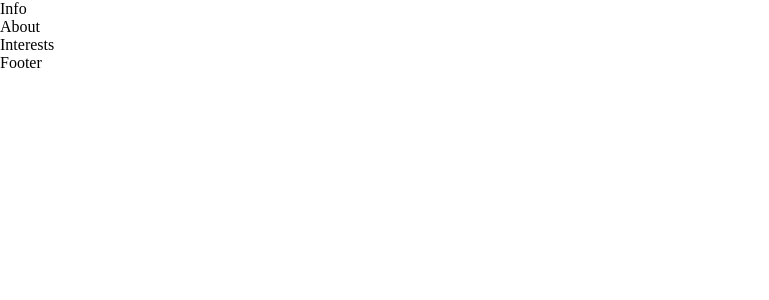
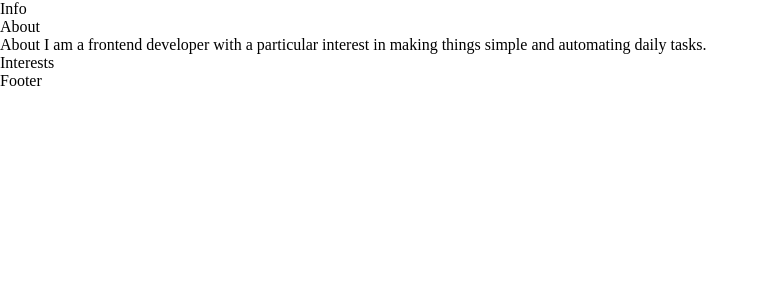
Before and after one commit to FMirzaei93/CV-app, a React (Create React App) app: page / in a window 1280 px wide. Shown: the top 300 px of the page, without its empty margins (0-769 px from the left). Built offline with nearby package versions, Linux system fonts and the light colour scheme; a web font is replaced by a local one.

Commit message:
Update About.js

```diff
--- a/src/components/About.js
+++ b/src/components/About.js
@@ -1,7 +1,11 @@
 function About() {
   return (
-    <div>
-      <p>About</p>
+    <div className='sub-container'>
+      <p className='title'>About</p>
+      <p className='explanation'>
+        About I am a frontend developer with a particular interest in making
+        things simple and automating daily tasks.
+      </p>
     </div>
   );
 }
```
